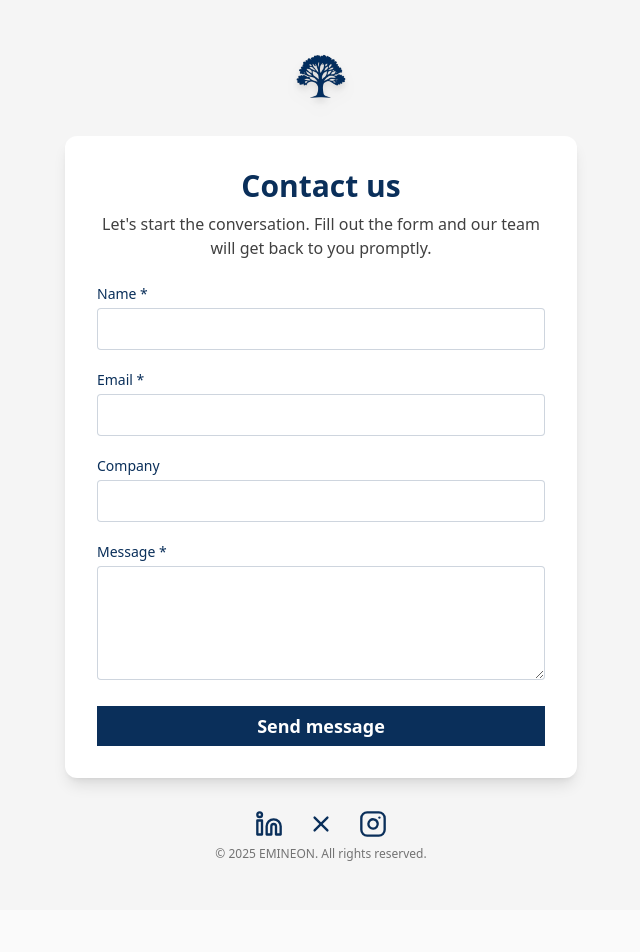
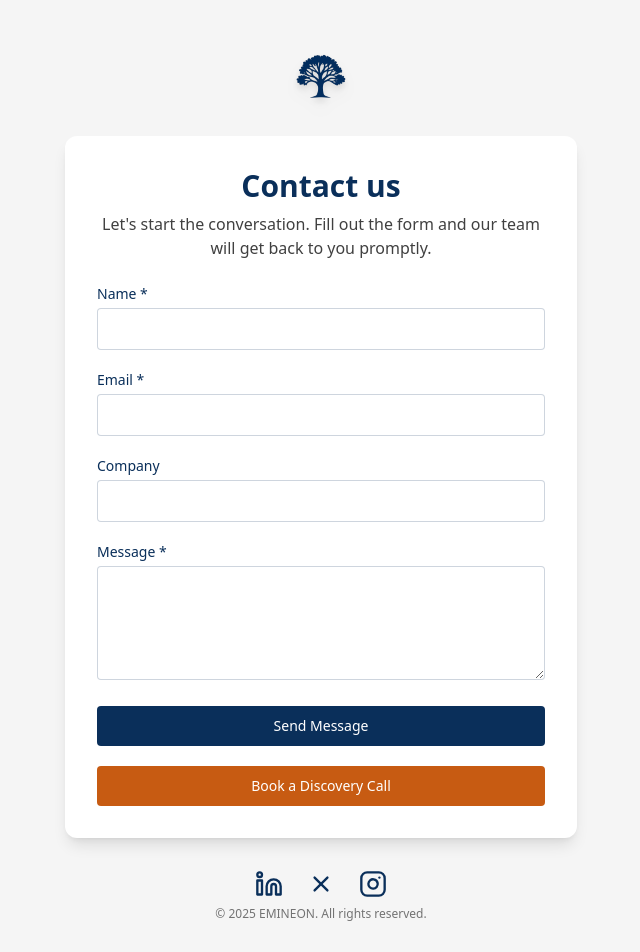
Before and after one commit to David-tech-creator/Emineon, a Next.js app: page /contact in a window 1280 px wide. Shown: the top 952 px of the page, without its empty margins (319-959 px from the left). Before the commit the page ends 910 px from the top, so only its background shows below. Built offline with nearby package versions, Linux system fonts and the light colour scheme.

Commit message:
feat(contact): add orange 'Book a Discovery Call' button linking to Calendly below send message

```diff
--- a/app/contact/page.tsx
+++ b/app/contact/page.tsx
@@ -147,7 +147,21 @@ export default function ContactPage() {
                 />
                 {errors.message && <div id="message-error" className="text-red-500 text-xs mt-1">{errors.message}</div>}
               </div>
-              <Button type="submit" className="w-full bg-emineon-blue hover:bg-emineon-orange text-white rounded-none px-8 py-2 text-lg font-semibold transition-all" disabled={loading}>{loading ? 'Sending...' : 'Send message'}</Button>
+              <Button
+                type="submit"
+                className="w-full bg-emineon-blue text-white py-2 rounded mb-4"
+                disabled={loading}
+              >
+                {loading ? 'Sending...' : 'Send Message'}
+              </Button>
+              <Button
+                asChild
+                className="w-full bg-emineon-orange text-white hover:bg-emineon-orange/90 py-2 rounded mb-4"
+              >
+                <a href="https://calendly.com/david-v-emineon" target="_blank" rel="noopener noreferrer">
+                  Book a Discovery Call
+                </a>
+              </Button>
               {apiError && <div className="text-red-500 text-xs mt-2 text-center">{apiError}</div>}
             </form>
           )}
```
